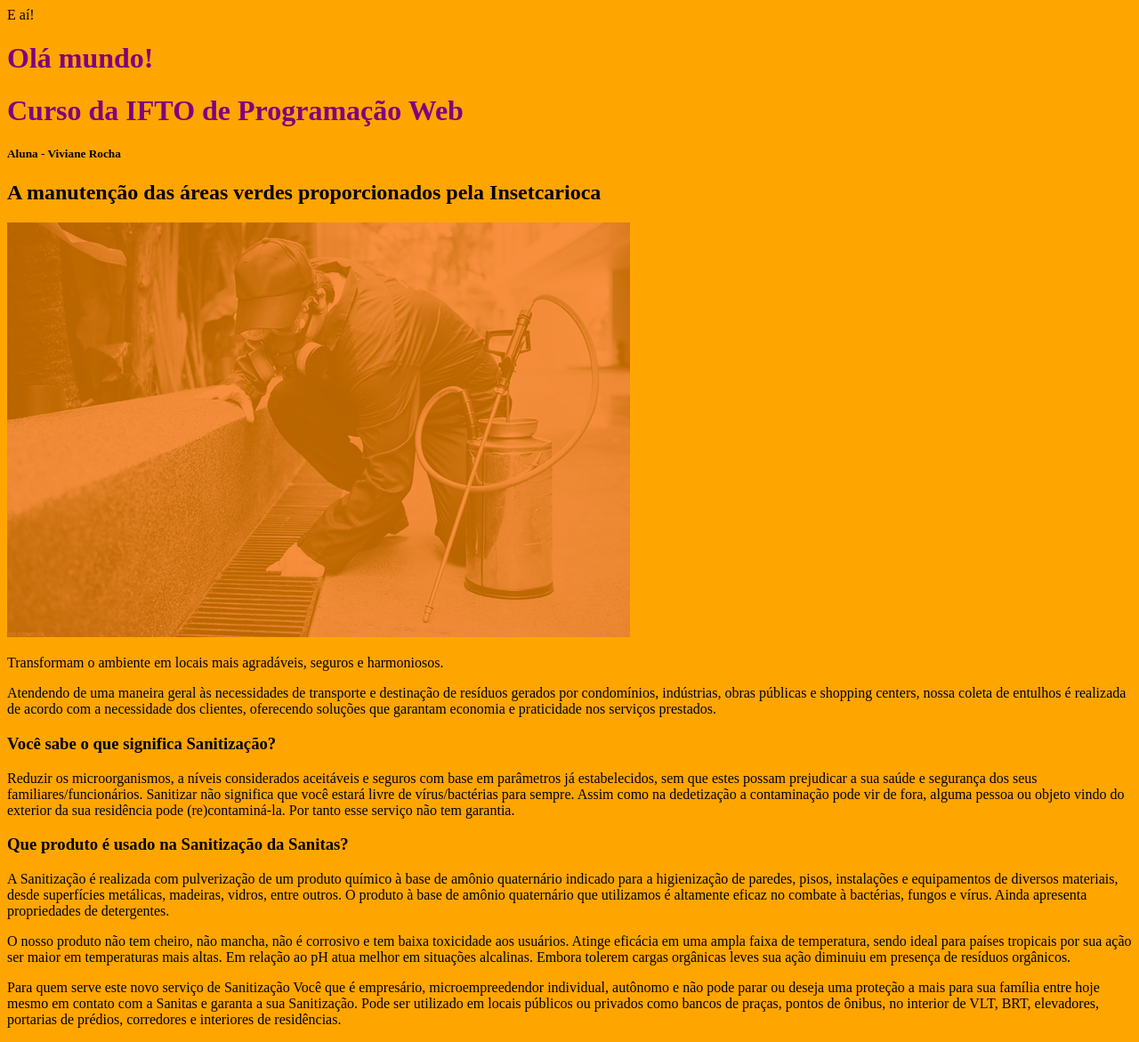
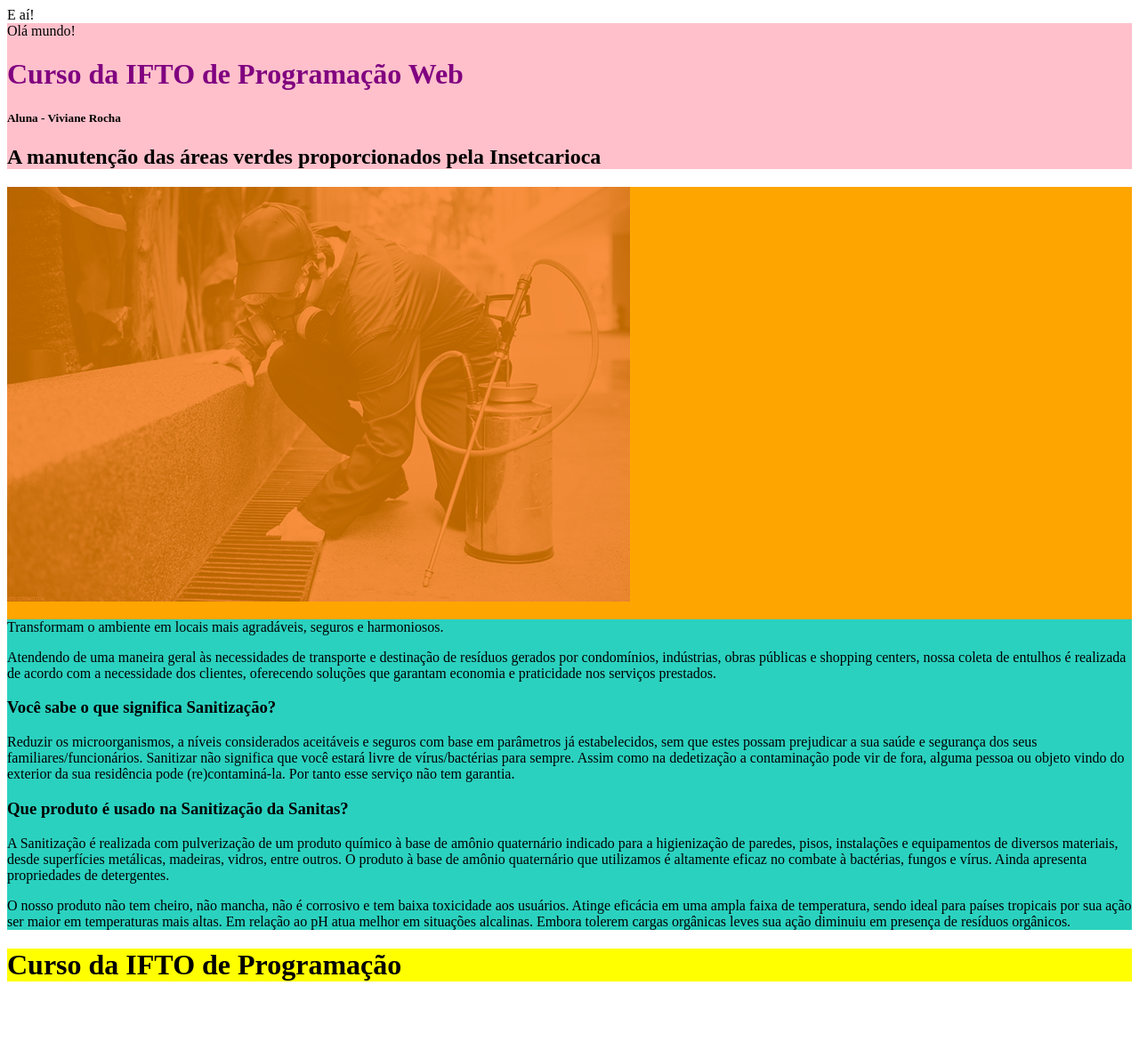
Before and after one commit to vivianerocha-s/Programacao, a plain HTML site: page index.html in a window 1280 px wide. Shown: the whole page at 89% size. After the commit the page ends 1124 px from the top, so only its background shows below. Drawn offline with Linux system fonts and the light colour scheme.

Commit message:
Adicionadas cores na estrutura

```diff
--- a/index.html
+++ b/index.html
@@ -4,13 +4,19 @@
 	<meta charset="utf-8">
 	<title> Curso da IFTO de Programador Web</title>
 </head>
-<body style="background-color:orange;">
+<body>
+ <nav>
  E aí!
- <h1 style="color:purple;">Olá mundo!</h1>
+ </nav>
+ <header style="background-color: pink;>
+ <h1 style="color:purple;>Olá mundo!</h1>
  <h1 style="color:purple;">Curso da IFTO de Programação Web</h1>
   <h5>Aluna - Viviane Rocha</h5>
   <h2>A manutenção das áreas verdes proporcionados pela Insetcarioca</h2>
-  <img src="img\InsetCarioca.png" alt="Reservatórios">
+</header>
+<div style="background-color: orange">
+<img src="img\InsetCarioca.png">
+  <article style="background-color: #2BD1BF">
  <p> Transformam o ambiente em locais mais agradáveis, seguros e harmoniosos.</p>
   <p>Atendendo de uma maneira geral às necessidades de transporte e destinação de resíduos gerados por condomínios, indústrias, obras públicas e shopping centers, nossa coleta de entulhos é realizada de acordo com a necessidade dos clientes, oferecendo soluções que garantam economia e praticidade nos serviços prestados.</p>
   <h3>Você sabe o que significa Sanitização?</h3>
@@ -21,8 +27,11 @@
 
 <p>O nosso produto não tem cheiro, não mancha, não é corrosivo e tem baixa toxicidade aos usuários. Atinge eficácia em uma ampla faixa de temperatura, sendo ideal para países tropicais por sua ação ser maior em temperaturas mais altas. Em relação ao pH atua melhor em situações alcalinas. Embora tolerem cargas orgânicas leves sua ação diminuiu em presença de resíduos orgânicos.</p>
 
-<p>Para quem serve este novo serviço de Sanitização
-Você que é empresário, microempreedendor individual, autônomo e não pode parar ou deseja uma proteção a mais para sua família entre hoje mesmo em contato com a Sanitas e garanta a sua Sanitização. Pode ser utilizado em locais públicos ou privados como bancos de praças, pontos de ônibus, no interior de VLT, BRT, elevadores, portarias de prédios, corredores e interiores de residências.</p>
 
+</article>
+</div>
+<footer style="background-color:yellow">
+<h1>Curso da IFTO de Programação</h1>
+</footer>
 </body>
 </html>
```
